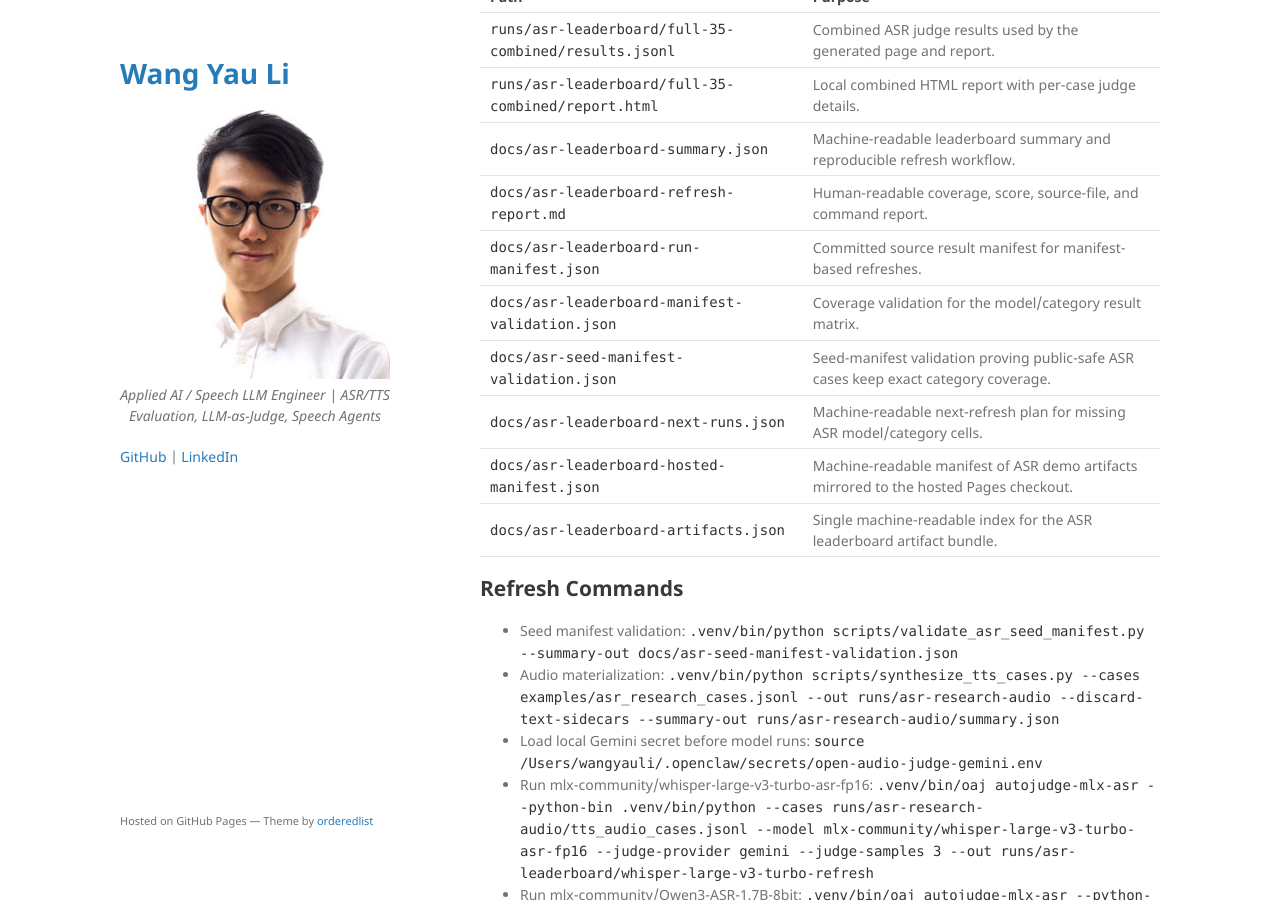
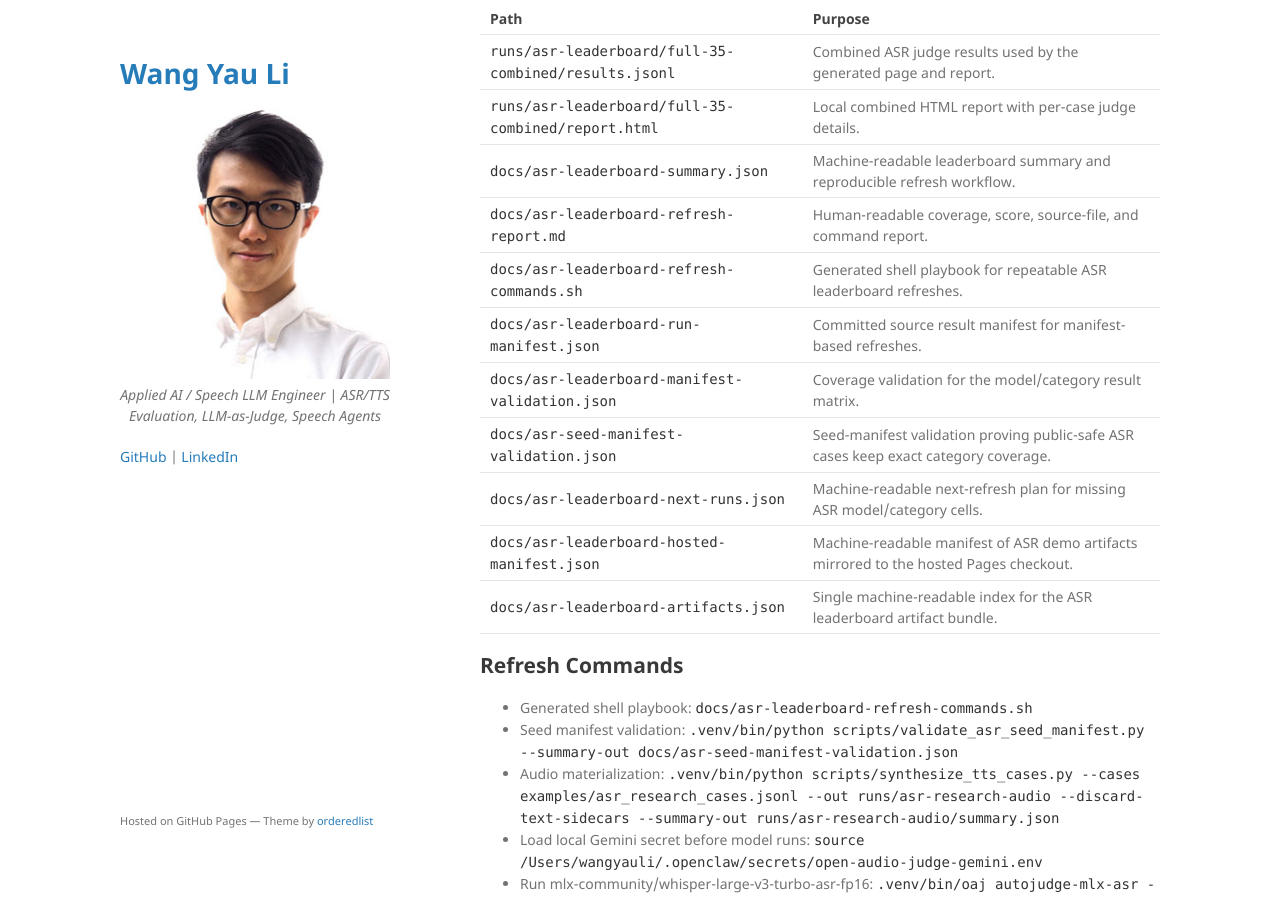
Before and after one commit to kennethli319/kennethli319.github.io, a Jekyll site: the page built from open-audio-judge/asr-leaderboard-refresh-report.md, in a window 1280 px wide and 900 px high, scrolled down 4681 px. Built offline with Jekyll 4.4.1, drawn with Linux system fonts in a browser that asks for light colours; our own code applies the rules of GitHub Pages for plain Markdown files; some of the changed text lies outside the part shown.

Commit message:
Publish ASR leaderboard refresh playbook

```diff
--- a/open-audio-judge/asr-leaderboard-demo.html
+++ b/open-audio-judge/asr-leaderboard-demo.html
@@ -169,7 +169,7 @@
         <tr><td><code>mlx-community/whisper-large-v3-turbo-asr-fp16</code></td><td>5 cases, 94.8 avg, 4 accurate, 1 needs_review</td><td>5 cases, 92.0 avg, 4 accurate, 1 needs_review</td><td>5 cases, 93.4 avg, 4 accurate, 1 needs_review</td><td>5 cases, 90.6 avg, 4 accurate, 1 inaccurate</td><td>5 cases, 88.6 avg, 4 accurate, 1 inaccurate</td><td>5 cases, 97.6 avg, 5 accurate</td><td>5 cases, 96.6 avg, 5 accurate</td></tr>
       </tbody>
     </table>
-    <p class="muted">Total Gemini judge samples: 315. Refresh this block with <code>.venv/bin/python scripts/refresh_asr_leaderboard_artifacts.py</code> after rerunning the verified ASR model jobs. The combined local report is <code>runs/asr-leaderboard/full-35-combined/report.html</code> and the committed summary artifact is <code>docs/asr-leaderboard-summary.json</code>. The generated refresh report is <code>docs/asr-leaderboard-refresh-report.md</code>. The committed run manifest is <code>docs/asr-leaderboard-run-manifest.json</code>, with coverage validation in <code>docs/asr-leaderboard-manifest-validation.json</code> and seed-manifest validation in <code>docs/asr-seed-manifest-validation.json</code>. The next-refresh plan is <code>docs/asr-leaderboard-next-runs.json</code>, and the hosted artifact manifest is <code>docs/asr-leaderboard-hosted-manifest.json</code>. The artifact bundle index is <code>docs/asr-leaderboard-artifacts.json</code>; together they include the source result files, complete model/category matrix, missing-cell guidance, hosted copy map, and reproducible refresh workflow. Pass <code>ASR_LEADERBOARD_HOSTED_DIR</code> with <code>--hosted-dir-from-env</code> to copy the same verified artifacts into the hosted Pages checkout.</p>
+    <p class="muted">Total Gemini judge samples: 315. Refresh this block with <code>.venv/bin/python scripts/refresh_asr_leaderboard_artifacts.py</code> after rerunning the verified ASR model jobs. The combined local report is <code>runs/asr-leaderboard/full-35-combined/report.html</code> and the committed summary artifact is <code>docs/asr-leaderboard-summary.json</code>. The generated refresh report is <code>docs/asr-leaderboard-refresh-report.md</code>, and the generated shell playbook is <code>docs/asr-leaderboard-refresh-commands.sh</code>. The committed run manifest is <code>docs/asr-leaderboard-run-manifest.json</code>, with coverage validation in <code>docs/asr-leaderboard-manifest-validation.json</code> and seed-manifest validation in <code>docs/asr-seed-manifest-validation.json</code>. The next-refresh plan is <code>docs/asr-leaderboard-next-runs.json</code>, and the hosted artifact manifest is <code>docs/asr-leaderboard-hosted-manifest.json</code>. The artifact bundle index is <code>docs/asr-leaderboard-artifacts.json</code>; together they include the source result files, complete model/category matrix, missing-cell guidance, hosted copy map, and reproducible refresh workflow. Pass <code>ASR_LEADERBOARD_HOSTED_DIR</code> with <code>--hosted-dir-from-env</code> to copy the same verified artifacts into the hosted Pages checkout.</p>
 
     <h2>Generated Refresh Workflow</h2>
     <p class="muted">These commands are generated from the same workflow metadata written to <code>docs/asr-leaderboard-summary.json</code> and <code>docs/asr-leaderboard-refresh-report.md</code>.</p>
@@ -181,6 +181,7 @@
         <tr><td>Run one MLX ASR model</td><td><code>.venv/bin/oaj autojudge-mlx-asr --python-bin .venv/bin/python --cases runs/asr-research-audio/tts_audio_cases.jsonl --model &lt;mlx-community/model-id&gt; --judge-provider gemini --judge-samples 3 --out runs/asr-leaderboard/&lt;run-name&gt;</code></td></tr>
         <tr><td>Discover latest complete runs</td><td><code>.venv/bin/python scripts/refresh_asr_leaderboard_artifacts.py --discover-complete-model-runs --update-run-manifest</code></td></tr>
         <tr><td>Refresh committed artifacts</td><td><code>.venv/bin/python scripts/refresh_asr_leaderboard_artifacts.py</code></td></tr>
+        <tr><td>Run refresh shell playbook</td><td><code>bash docs/asr-leaderboard-refresh-commands.sh</code></td></tr>
         <tr><td>Check generated page</td><td><code>.venv/bin/python scripts/check_asr_leaderboard_page.py</code></td></tr>
         <tr><td>Sync hosted artifacts</td><td><code>.venv/bin/python scripts/refresh_asr_leaderboard_artifacts.py --hosted-dir-from-env</code></td></tr>
       </tbody>
@@ -206,6 +207,7 @@
         <tr><td><code>runs/asr-leaderboard/full-35-combined/report.html</code></td><td>Local combined HTML report with per-case judge details.</td></tr>
         <tr><td><code>docs/asr-leaderboard-summary.json</code></td><td>Machine-readable leaderboard summary and reproducible refresh workflow.</td></tr>
         <tr><td><code>docs/asr-leaderboard-refresh-report.md</code></td><td>Human-readable coverage, score, source-file, and command report.</td></tr>
+        <tr><td><code>docs/asr-leaderboard-refresh-commands.sh</code></td><td>Generated shell playbook for repeatable ASR leaderboard refreshes.</td></tr>
         <tr><td><code>docs/asr-leaderboard-run-manifest.json</code></td><td>Committed source result manifest for manifest-based refreshes.</td></tr>
         <tr><td><code>docs/asr-leaderboard-manifest-validation.json</code></td><td>Coverage validation for the model/category result matrix.</td></tr>
         <tr><td><code>docs/asr-seed-manifest-validation.json</code></td><td>Seed-manifest validation proving public-safe ASR cases keep exact category coverage.</td></tr>
--- a/open-audio-judge/asr-leaderboard-refresh-report.md
+++ b/open-audio-judge/asr-leaderboard-refresh-report.md
@@ -8,6 +8,7 @@ This generated report summarizes the verified ASR leaderboard artifact set.
 - Combined report: `runs/asr-leaderboard/full-35-combined/report.html`
 - Summary JSON: `docs/asr-leaderboard-summary.json`
 - Run manifest: `docs/asr-leaderboard-run-manifest.json`
+- Refresh command playbook: `docs/asr-leaderboard-refresh-commands.sh`
 - Manifest validation: `docs/asr-leaderboard-manifest-validation.json`
 - Seed manifest validation: `docs/asr-seed-manifest-validation.json`
 - Next-refresh plan: `docs/asr-leaderboard-next-runs.json`
@@ -104,6 +105,7 @@ This generated report summarizes the verified ASR leaderboard artifact set.
 | `runs/asr-leaderboard/full-35-combined/report.html` | Local combined HTML report with per-case judge details. |
 | `docs/asr-leaderboard-summary.json` | Machine-readable leaderboard summary and reproducible refresh workflow. |
 | `docs/asr-leaderboard-refresh-report.md` | Human-readable coverage, score, source-file, and command report. |
+| `docs/asr-leaderboard-refresh-commands.sh` | Generated shell playbook for repeatable ASR leaderboard refreshes. |
 | `docs/asr-leaderboard-run-manifest.json` | Committed source result manifest for manifest-based refreshes. |
 | `docs/asr-leaderboard-manifest-validation.json` | Coverage validation for the model/category result matrix. |
 | `docs/asr-seed-manifest-validation.json` | Seed-manifest validation proving public-safe ASR cases keep exact category coverage. |
@@ -113,6 +115,7 @@ This generated report summarizes the verified ASR leaderboard artifact set.
 
 ## Refresh Commands
 
+- Generated shell playbook: `docs/asr-leaderboard-refresh-commands.sh`
 - Seed manifest validation: `.venv/bin/python scripts/validate_asr_seed_manifest.py --summary-out docs/asr-seed-manifest-validation.json`
 - Audio materialization: `.venv/bin/python scripts/synthesize_tts_cases.py --cases examples/asr_research_cases.jsonl --out runs/asr-research-audio --discard-text-sidecars --summary-out runs/asr-research-audio/summary.json`
 - Load local Gemini secret before model runs: `source /Users/wangyauli/.openclaw/secrets/open-audio-judge-gemini.env`
--- a/open-audio-judge/asr-leaderboard-summary.json
+++ b/open-audio-judge/asr-leaderboard-summary.json
@@ -214,6 +214,10 @@
       "purpose": "Human-readable coverage, score, source-file, and command report."
     },
     {
+      "path": "docs/asr-leaderboard-refresh-commands.sh",
+      "purpose": "Generated shell playbook for repeatable ASR leaderboard refreshes."
+    },
+    {
       "path": "docs/asr-leaderboard-run-manifest.json",
       "purpose": "Committed source result manifest for manifest-based refreshes."
     },
@@ -238,6 +242,7 @@
       "purpose": "Single machine-readable index for the ASR leaderboard artifact bundle."
     }
   ],
+  "refresh_commands_path": "docs/asr-leaderboard-refresh-commands.sh",
   "refresh_runtime_status": {
     "all_loaded_results_ok": true,
     "gemini_judge": "verified_from_loaded_results",
@@ -408,6 +413,7 @@
       ".venv/bin/python",
       "scripts/check_asr_leaderboard_page.py"
     ],
+    "refresh_commands_path": "docs/asr-leaderboard-refresh-commands.sh",
     "secret_handling": "Load the Gemini API key from the local secret file only at runtime; do not commit or print secrets.",
     "seed_manifest_validation_command": [
       ".venv/bin/python",
```
Also changed, not shown: open-audio-judge/asr-leaderboard-artifacts.json (+12 -6 lines), open-audio-judge/asr-leaderboard-hosted-manifest.json (+17 -9 lines), 1 other file.
